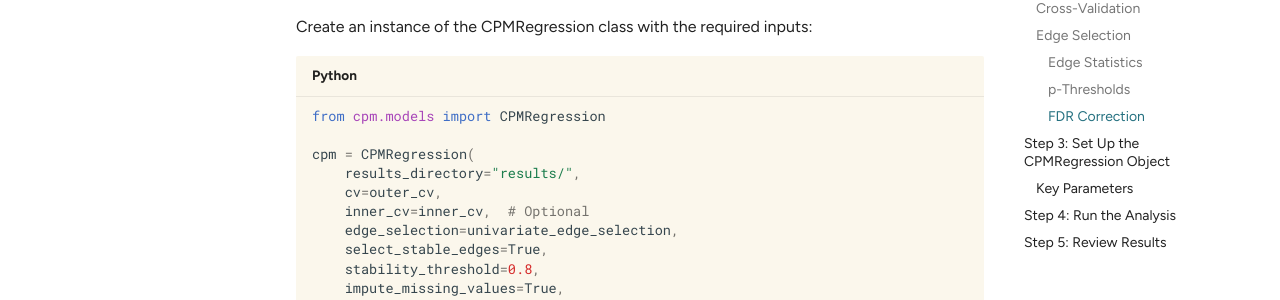
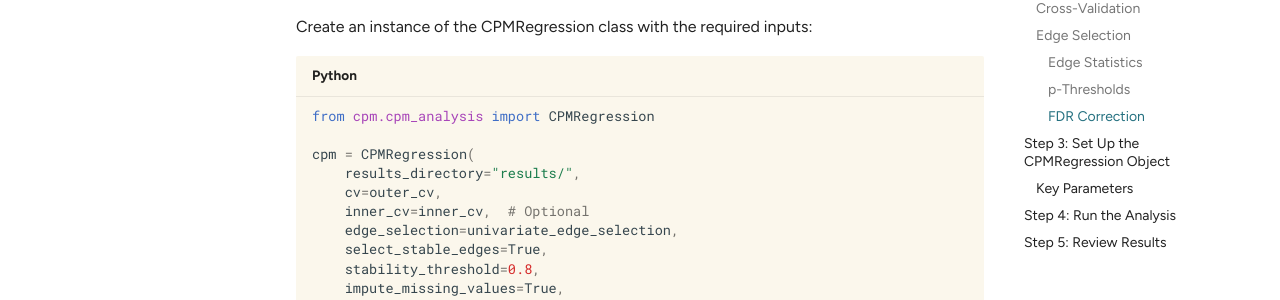
Before and after one commit to wwu-mmll/confound_corrected_cpm, an MkDocs documentation site: the page built from documentation/docs/getting_started.md, in a window 1280 px wide and 900 px high, scrolled down 1922 px. Shown: the part 153-453 px from the top of the window. Built offline with MkDocs 1.6.1 and Material for MkDocs 9.7.7, drawn with Linux system fonts in a browser that asks for light colours; comment, search, counter and statistics services are not loaded.

Commit message:
Update main README

````diff
--- a/documentation/docs/getting_started.md
+++ b/documentation/docs/getting_started.md
@@ -67,7 +67,7 @@ univariate_edge_selection = UnivariateEdgeSelection(
 Create an instance of the CPMRegression class with the required inputs:
 
 ```python
-from cpm.models import CPMRegression
+from cpm.cpm_analysis import CPMRegression
 
 cpm = CPMRegression(
     results_directory="results/",
````
Also changed, not shown: README.md.
